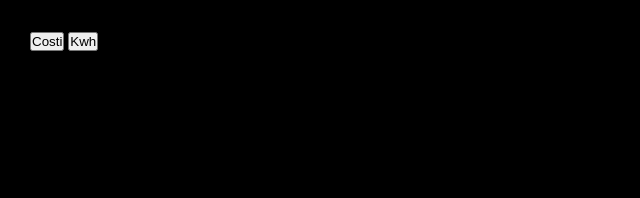
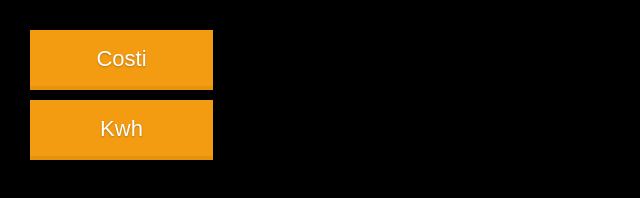
Before and after one commit to Arguggi/light-graphs, a website: page browser/index.html in a window 1280 px wide. Shown: the whole page, without its empty margins (0-640 px from the left). Drawn offline with Linux system fonts and the light colour scheme.

Commit message:
Aggiunto css tasti

```diff
--- a/browser/css/main.css
+++ b/browser/css/main.css
@@ -2,6 +2,31 @@ html, body {
     height: 100%;
 }
 
+button {
+    margin-bottom: 10px;
+    position: relative;
+    vertical-align: top;
+    width: 100%;
+    height: 60px;
+    padding: 0;
+    font-size: 22px;
+    color: white;
+    text-align: center;
+    text-shadow: 0 1px 2px rgba(0, 0, 0, 0.25);
+    background: #f39c12;
+    border: 0;
+    border-bottom: 2px solid #e8930c;
+    cursor: pointer;
+    -webkit-box-shadow: inset 0 -2px #e8930c;
+    box-shadow: inset 0 -2px #e8930c;
+}
+
+button:active {
+    top: 1px;
+    outline: none;
+    -webkit-box-shadow: none;
+    box-shadow: none;
+}
 
 .axis path,
 .axis line {
```
